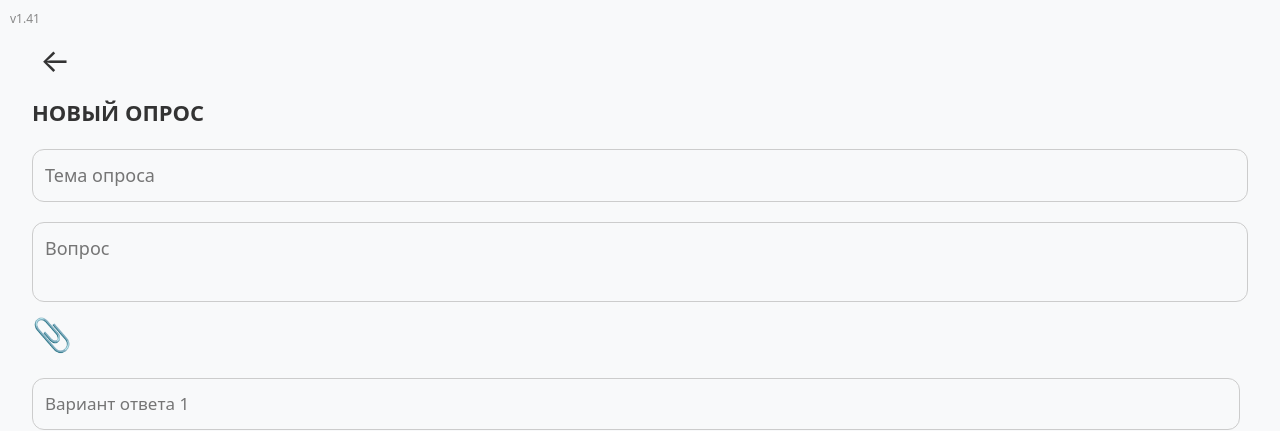
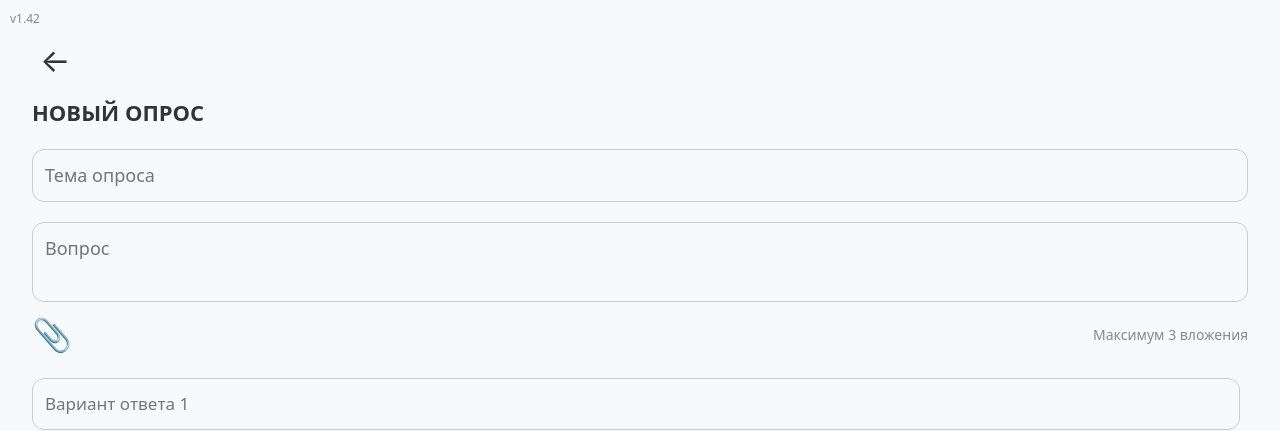
Before and after one commit to Aleksandr7023/golosovalka2, a React (Vite) app: page / in a window 1280 px wide. Both pictures are taken after a click on the button "ЗАДАТЬ НОВЫЙ ОПРОС". Shown: the top 431 px of the page. Built offline with nearby package versions, Linux system fonts and the light colour scheme.

Commit message:
bump version v1.41 → v1.42 + обновления (28.11.25 18:28:04)

```diff
--- a/src/screens/CreatePollScreen.jsx
+++ b/src/screens/CreatePollScreen.jsx
@@ -159,6 +159,7 @@ export default function CreatePollScreen({ draftId, onBack, onOpenSettings }) {
 
       {/* Вложения */}
 <div className="attachments-bar">
+  <div className="attachments-controls">
     <label>
       <input type="file" multiple accept="image/*,video/*,.pdf,.doc,.docx,.txt" onChange={handleFiles} style={{ display: 'none' }} />
       <div>📎</div>
@@ -192,6 +193,12 @@ export default function CreatePollScreen({ draftId, onBack, onOpenSettings }) {
         ))}
       </div>
     )}
+  </div>
+
+  {/* ← Надпись справа */}
+  <div className="attachments-limit">
+    Максимум 3 вложения
+  </div>
 </div>
 
       {error && <div className="error-text">{error}</div>}
--- a/src/styles/screens/CreatePollScreen.css
+++ b/src/styles/screens/CreatePollScreen.css
@@ -1,4 +1,4 @@
-/* src/styles/screens/CreatePollScreen.css — КРАСНЫЕ КНОПКИ РАЗНЫЕ + ПЕРЕНОС ТЕКСТА (ФИНАЛЬНО!) */
+/* src/styles/screens/CreatePollScreen.css — финальная версия с надписью справа и маленькой кнопкой удаления */
 
 .create-poll-container {
   padding: 16px;
@@ -32,10 +32,19 @@
   margin-bottom: 8px;
 }
 
+/* Панель вложений — надпись справа */
 .attachments-bar {
   display: flex;
   align-items: center;
+  justify-content: space-between;     /* ← надпись уходит вправо */
   margin-bottom: 20px;
+}
+
+/* Левая часть: скрепка + список вложений */
+.attachments-controls {
+  display: flex;
+  align-items: center;
+  gap: 12px;
 }
 
 .attachments-bar label {
@@ -46,14 +55,15 @@
 .attachments-list {
   display: flex;
   gap: 8px;
-  margin-left: 12px;
 }
 
+/* Элемент вложения */
 .attachment-item {
   position: relative;
   display: inline-block;
 }
 
+/* Превью вложения */
 .attachment-preview {
   width: 40px;
   height: 40px;
@@ -73,26 +83,12 @@
   opacity: 0.8;
 }
 
-.image-placeholder,
-.video-preview,
-.file-placeholder {
-  width: 40px;
-  height: 40px;
-  border-radius: 8px;
-  background: #ddd;
-  display: flex;
-  align-items: center;
-  justify-content: center;
-  font-size: 10px;
-  color: #666;
-}
-
 .video-preview {
   background: #000;
   color: white;
 }
 
-/* МАЛЕНЬКИЙ КРЕСТИК ДЛЯ ВЛОЖЕНИЙ — аккуратный, в углу */
+/* МАЛЕНЬКАЯ КНОПКА УДАЛЕНИЯ ВЛОЖЕНИЯ — уменьшена на 25% */
 .remove-attachment {
   position: absolute;
   top: -6px;
@@ -101,18 +97,25 @@
   color: white;
   border: none;
   border-radius: 50%;
-  width: 20px;
-  height: 20px;
-  font-size: 12px;
+  width: 15px;              /* ← было 20px → стало 15px */
+  height: 15px;
+  font-size: 10px;
   cursor: pointer;
-  box-shadow: 0 2px 6px rgba(255,77,77,0.4);
+  box-shadow: 0 1px 4px rgba(255,77,77,0.4);
   transition: all 0.2s ease;
   z-index: 10;
 }
 
 .remove-attachment:hover {
   background: #ff3333;
-  box-shadow: 0 4px 10px rgba(255,77,77,0.6);
+  box-shadow: 0 3px 8px rgba(255,77,77,0.6);
+}
+
+/* Надпись "Максимум 3 вложения" — справа */
+.attachments-limit {
+  font-size: 14px;
+  color: #888;
+  white-space: nowrap;
 }
 
 /* Список вариантов ответа */
@@ -131,7 +134,7 @@
   position: relative;
 }
 
-/* Поле ввода варианта — ТЕКСТ ПЕРЕНОСИТСЯ! */
+/* Поле ввода варианта — текст переносится */
 .option-input {
   flex: 1;
   padding: 12px 50px 12px 12px;
@@ -147,7 +150,7 @@
   overflow-wrap: anywhere;
 }
 
-/* БОЛЬШАЯ КРАСНАЯ КНОПКА ДЛЯ ВАРИАНТОВ ОТВЕТА */
+/* Большая красная кнопка удаления варианта ответа */
 .remove-option {
   position: absolute;
   right: 8px;
@@ -163,7 +166,6 @@
   cursor: pointer;
   box-shadow: 0 2px 8px rgba(255,77,77,0.4);
   transition: all 0.2s ease;
-  z-index: 10;
 }
 
 .remove-option:hover {
--- a/src/utils/constants.js
+++ b/src/utils/constants.js
@@ -1,7 +1,7 @@
 // src/utils/constants.js — все константы в одном месте
 
 // Версия приложения (меняется только здесь!)
-export const APP_VERSION = 'v1.41'
+export const APP_VERSION = 'v1.42'
 
 // Максимальное количество вариантов ответа
 export const MAX_OPTIONS = 20
```
Lines whose indentation alone changed are shown as unchanged.
